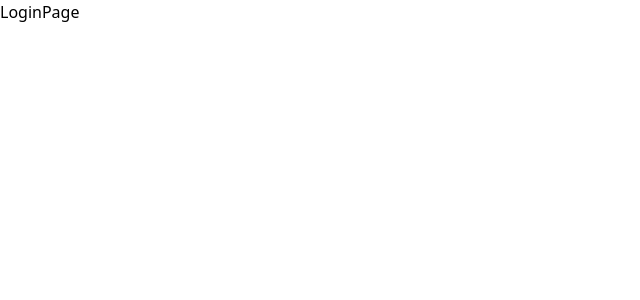
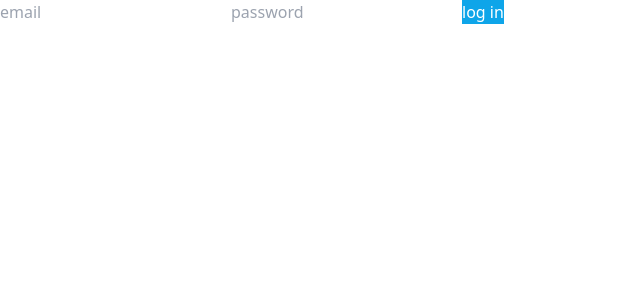
Before and after one commit to kevin-Bejarano-Aviles/api-proyecto-valtech, a React (Create React App) app in the folder front/: page /login in a window 1280 px wide. Shown: the top 300 px of the page, without its empty margins (0-640 px from the left). Built offline with nearby package versions, Linux system fonts and the light colour scheme.

Commit message:
cambios en boton y comienzo de validaciones en login

```diff
--- a/front/src/components/Button.jsx
+++ b/front/src/components/Button.jsx
@@ -4,9 +4,8 @@ function Button({type,nombre,handleFunction}) {
   //hice que la funcion no este aun para que no afecte en el renderizado
 
   return (
-    <div className="bg-green-500">
-    <button  type={type} onClick={handleFunction}>{nombre}</button>
-  </div>
+    <button className=" bg-sky-500 hover:bg-sky-700 text-white"  type={type}  onClick={handleFunction}>{nombre}</button>
+
   )
 }
 
--- a/front/src/pages/LoginPage.jsx
+++ b/front/src/pages/LoginPage.jsx
@@ -1,6 +1,34 @@
+import { useEffect, useState } from "react";
+import Button from "../components/Button";
+
 function LoginPage() {
+
+  const [datos,setDatos] = useState({
+    email:'',
+    password:''
+  })
+
+  const alerta = (e)=>{
+    e.preventDefault();
+    console.log(`la contraseña es ${datos.password} y el email es ${datos.email}`)
+  }
+
+  const handleInput= (ev)=>{
+
+    setDatos({
+      ...datos,
+      [ev.target.name]:ev.target.value
+    })
+  }
+
   return (
-    <div>LoginPage</div>
+    <div className="">
+      <form onSubmit={alerta}>
+        <input type="text" name="email" placeholder="email" value={datos.email} onChange={handleInput}/>
+        <input type="password" name="password" placeholder="password" value={datos.password} onChange={handleInput}/>
+        <Button type="submit" nombre="log in" handleFunction={()=>console.log("boton")}/>
+      </form>
+    </div>
   )
 }
 
```
